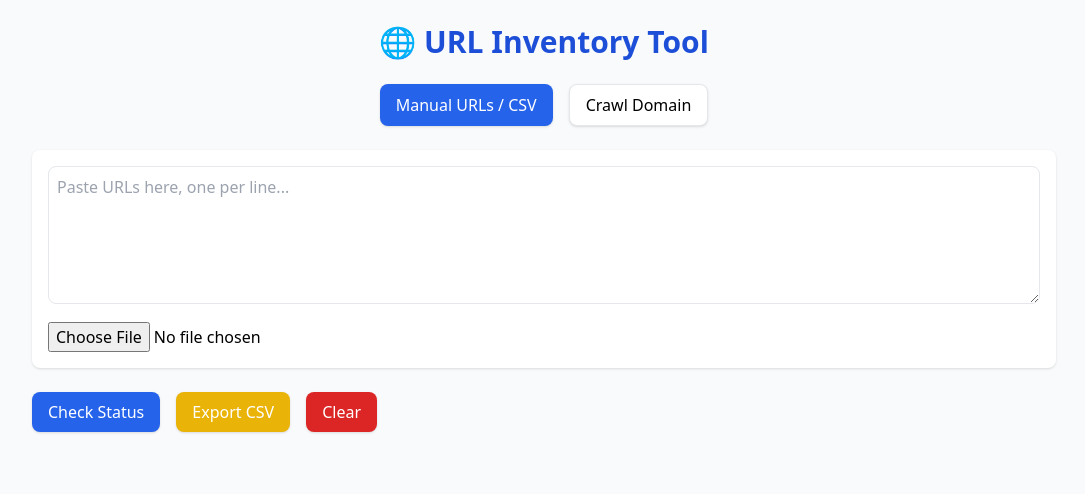
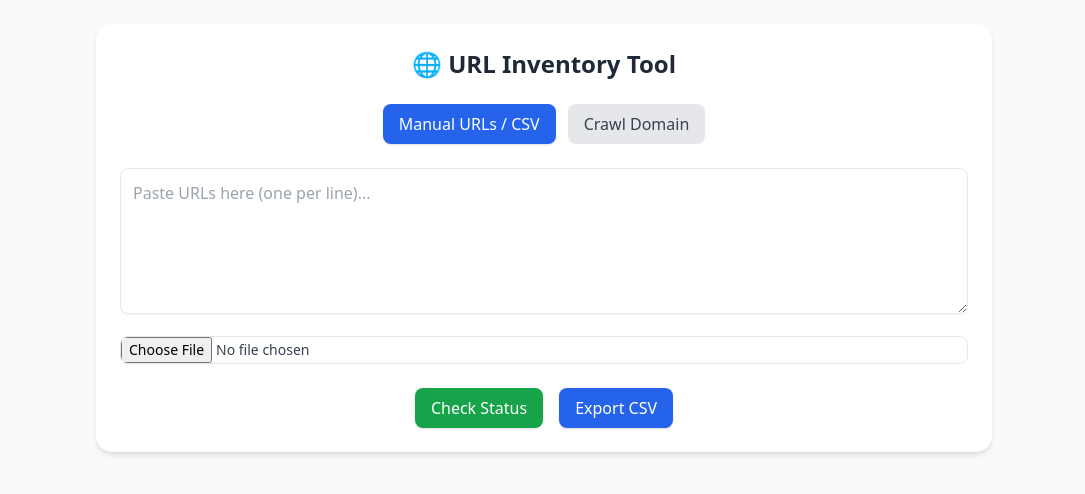
Before and after one commit to shiningmoonmedia-dev/url-inventory-react, a React (Create React App) app: page / in a window 1280 px wide. Shown: the top 494 px of the page, without its empty margins (96-1181 px from the left). Built offline with nearby package versions, Linux system fonts and the light colour scheme; the HTML template or start-up script is replaced by a standard one.

Commit message:
Update App.js

```diff
--- a/src/App.js
+++ b/src/App.js
@@ -1,180 +1,191 @@
 import React, { useState } from "react";
-import { saveAs } from "file-saver";
+import axios from "axios";
 
 function App() {
-  const [mode, setMode] = useState("manual"); // "manual" or "crawl"
+  const [mode, setMode] = useState("manual"); // manual or crawl
+  const [inputUrls, setInputUrls] = useState("");
+  const [fileUrls, setFileUrls] = useState([]);
+  const [domain, setDomain] = useState("");
   const [urls, setUrls] = useState([]);
-  const [results, setResults] = useState([]);
   const [loading, setLoading] = useState(false);
 
-  // Handle manual paste
-  const handleManualInput = (e) => {
-    const lines = e.target.value.split("\n").map((line) => line.trim()).filter(Boolean);
-    setUrls(lines);
+  // Handle CSV Upload
+  const handleFileUpload = (e) => {
+    const file = e.target.files[0];
+    if (!file) return;
+    const reader = new FileReader();
+    reader.onload = (event) => {
+      const text = event.target.result;
+      const lines = text.split(/\r?\n/).filter((line) => line.trim() !== "");
+      setFileUrls(lines);
+    };
+    reader.readAsText(file);
   };
 
-  // Handle CSV upload
-  const handleFileUpload = async (e) => {
-    const file = e.target.files[0];
-    if (!file) return;
+  // Check status of URLs
+  const handleCheckStatus = async () => {
+    setLoading(true);
+    let combined = [];
 
-    const text = await file.text();
-    const lines = text.split("\n").map((line) => line.trim()).filter(Boolean);
-    setUrls(lines);
-  };
+    if (mode === "manual") {
+      combined = [
+        ...inputUrls.split(/\r?\n/).filter((u) => u.trim() !== ""),
+        ...fileUrls,
+      ];
+    }
 
-  // Crawl domain using backend
-  const handleCrawlDomain = async () => {
-    if (urls.length === 0) return alert("Please enter a domain URL first.");
-    setLoading(true);
+    if (mode === "crawl") {
+      try {
+        const res = await axios.get(`/api/crawl?url=${encodeURIComponent(domain)}`);
+        combined = res.data.links || [];
+      } catch (err) {
+        console.error("Crawl error:", err);
+        setLoading(false);
+        return;
+      }
+    }
 
-    try {
-      const res = await fetch(`/api/crawl?url=${encodeURIComponent(urls[0])}`);
-      const data = await res.json();
-      if (data.urls) {
-        setUrls(data.urls);
-      }
-    } catch (err) {
-      console.error("Crawl error:", err);
-    }
+    // Fetch status codes
+    const results = await Promise.all(
+      combined.map(async (url) => {
+        try {
+          const response = await fetch(url, { method: "HEAD" });
+          return { url, status: response.status };
+        } catch {
+          return { url, status: "Error" };
+        }
+      })
+    );
+
+    setUrls(results);
     setLoading(false);
   };
 
-  // Check status of all URLs
-  const checkUrls = async () => {
-    setLoading(true);
-    const newResults = [];
-
-    for (let url of urls) {
-      try {
-        const res = await fetch(url, { method: "HEAD" });
-        newResults.push({
-          url,
-          status: res.status,
-          statusText: res.ok ? "✅ OK" : `❌ ${res.status}`,
-        });
-      } catch (err) {
-        newResults.push({ url, status: "Error", statusText: "❌ Failed" });
-      }
-    }
-
-    setResults(newResults);
-    setLoading(false);
-  };
-
-  // Export table to CSV
-  const exportCSV = () => {
-    const header = "URL,Status,Notes\n";
-    const rows = results.map((r) => `${r.url},${r.status},"${r.statusText}"`).join("\n");
-    const blob = new Blob([header + rows], { type: "text/csv;charset=utf-8" });
-    saveAs(blob, "url_inventory.csv");
-  };
-
-  // Clear table
-  const clearAll = () => {
-    setUrls([]);
-    setResults([]);
+  // Export as CSV
+  const handleExportCSV = () => {
+    const header = "URL,Status\n";
+    const rows = urls.map((u) => `${u.url},${u.status}`).join("\n");
+    const blob = new Blob([header + rows], { type: "text/csv" });
+    const link = document.createElement("a");
+    link.href = window.URL.createObjectURL(blob);
+    link.download = "url-inventory.csv";
+    link.click();
   };
 
   return (
     <div className="min-h-screen bg-gray-50 p-6">
-      <div className="max-w-5xl mx-auto">
-        <h1 className="text-3xl font-bold text-center mb-6 text-blue-700">
+      <div className="max-w-4xl mx-auto bg-white p-6 rounded-2xl shadow-md">
+        <h1 className="text-2xl font-bold mb-6 text-center text-gray-800">
           🌐 URL Inventory Tool
         </h1>
 
-        {/* Mode Toggle */}
-        <div className="flex justify-center gap-4 mb-6">
+        {/* Mode Tabs */}
+        <div className="flex gap-3 mb-6 justify-center">
           <button
             onClick={() => setMode("manual")}
-            className={`px-4 py-2 rounded-lg shadow ${mode === "manual" ? "bg-blue-600 text-white" : "bg-white border"}`}
+            className={`px-4 py-2 rounded-lg ${
+              mode === "manual"
+                ? "bg-blue-600 text-white shadow"
+                : "bg-gray-200 text-gray-700"
+            }`}
           >
             Manual URLs / CSV
           </button>
           <button
             onClick={() => setMode("crawl")}
-            className={`px-4 py-2 rounded-lg shadow ${mode === "crawl" ? "bg-blue-600 text-white" : "bg-white border"}`}
+            className={`px-4 py-2 rounded-lg ${
+              mode === "crawl"
+                ? "bg-blue-600 text-white shadow"
+                : "bg-gray-200 text-gray-700"
+            }`}
           >
             Crawl Domain
           </button>
         </div>
 
-        {/* Input Section */}
+        {/* Manual Mode */}
         {mode === "manual" && (
-          <div className="bg-white p-4 rounded-lg shadow mb-6">
+          <div>
             <textarea
-              placeholder="Paste URLs here, one per line..."
-              className="w-full border rounded-lg p-2 mb-3"
+              value={inputUrls}
+              onChange={(e) => setInputUrls(e.target.value)}
+              placeholder="Paste URLs here (one per line)..."
               rows={5}
-              onChange={handleManualInput}
+              className="w-full p-3 border rounded-lg shadow-sm focus:ring-2 focus:ring-blue-400"
             />
-            <input type="file" accept=".csv,.txt" onChange={handleFileUpload} />
+            <div className="mt-4 flex items-center gap-3">
+              <input
+                type="file"
+                accept=".csv,.txt"
+                onChange={handleFileUpload}
+                className="block w-full text-sm text-gray-700 border rounded-lg cursor-pointer focus:outline-none"
+              />
+            </div>
           </div>
         )}
 
+        {/* Crawl Mode */}
         {mode === "crawl" && (
-          <div className="bg-white p-4 rounded-lg shadow mb-6">
+          <div>
             <input
               type="text"
-              placeholder="Enter domain (e.g., https://example.com)"
-              className="w-full border rounded-lg p-2 mb-3"
-              onChange={(e) => setUrls([e.target.value])}
+              placeholder="Enter domain e.g. https://example.com"
+              value={domain}
+              onChange={(e) => setDomain(e.target.value)}
+              className="w-full p-3 border rounded-lg shadow-sm focus:ring-2 focus:ring-blue-400"
             />
-            <button
-              onClick={handleCrawlDomain}
-              className="px-4 py-2 bg-green-600 text-white rounded-lg shadow hover:bg-green-700"
-            >
-              {loading ? "Crawling..." : "Crawl Domain"}
-            </button>
           </div>
         )}
 
         {/* Action Buttons */}
-        <div className="flex gap-4 mb-6">
+        <div className="mt-6 flex justify-center gap-4">
           <button
-            onClick={checkUrls}
-            className="px-4 py-2 bg-blue-600 text-white rounded-lg shadow hover:bg-blue-700"
+            onClick={handleCheckStatus}
+            className="bg-green-600 text-white px-4 py-2 rounded-lg shadow hover:bg-green-700 transition disabled:opacity-50"
+            disabled={loading}
           >
-            {loading ? "Checking..." : "Check Status"}
+            {loading ? "Processing..." : "Check Status"}
           </button>
           <button
-            onClick={exportCSV}
-            className="px-4 py-2 bg-yellow-500 text-white rounded-lg shadow hover:bg-yellow-600"
-            disabled={results.length === 0}
+            onClick={handleExportCSV}
+            className="bg-blue-600 text-white px-4 py-2 rounded-lg shadow hover:bg-blue-700 transition"
           >
             Export CSV
-          </button>
-          <button
-            onClick={clearAll}
-            className="px-4 py-2 bg-red-600 text-white rounded-lg shadow hover:bg-red-700"
-          >
-            Clear
           </button>
         </div>
 
         {/* Results Table */}
-        {results.length > 0 && (
-          <div className="overflow-x-auto bg-white rounded-lg shadow">
-            <table className="min-w-full border">
-              <thead className="bg-gray-100">
-                <tr>
-                  <th className="px-4 py-2 border">URL</th>
-                  <th className="px-4 py-2 border">Status</th>
-                  <th className="px-4 py-2 border">Notes</th>
+        {urls.length > 0 && (
+          <div className="mt-8 overflow-x-auto">
+            <table className="w-full border-collapse text-sm">
+              <thead>
+                <tr className="bg-gray-100 text-left">
+                  <th className="p-2 border">#</th>
+                  <th className="p-2 border">URL</th>
+                  <th className="p-2 border">Status</th>
                 </tr>
               </thead>
               <tbody>
-                {results.map((r, i) => (
-                  <tr key={i} className="hover:bg-gray-50">
-                    <td className="px-4 py-2 border text-blue-600 break-all">{r.url}</td>
-                    <td className="px-4 py-2 border text-center">
-                      {r.status === 200 ? (
-                        <span className="text-green-600 font-semibold">✅ 200</span>
-                      ) : (
-                        <span className="text-red-600 font-semibold">{r.statusText}</span>
-                      )}
+                {urls.map((u, i) => (
+                  <tr
+                    key={i}
+                    className="odd:bg-white even:bg-gray-50 hover:bg-gray-100"
+                  >
+                    <td className="p-2 border">{i + 1}</td>
+                    <td className="p-2 border">{u.url}</td>
+                    <td className="p-2 border">
+                      <span
+                        className={`px-2 py-1 rounded text-xs ${
+                          u.status === 200
+                            ? "bg-green-100 text-green-700"
+                            : u.status === "Error"
+                            ? "bg-red-100 text-red-700"
+                            : "bg-yellow-100 text-yellow-700"
+                        }`}
+                      >
+                        {u.status}
+                      </span>
                     </td>
-                    <td className="px-4 py-2 border">{r.statusText}</td>
                   </tr>
                 ))}
               </tbody>
```
